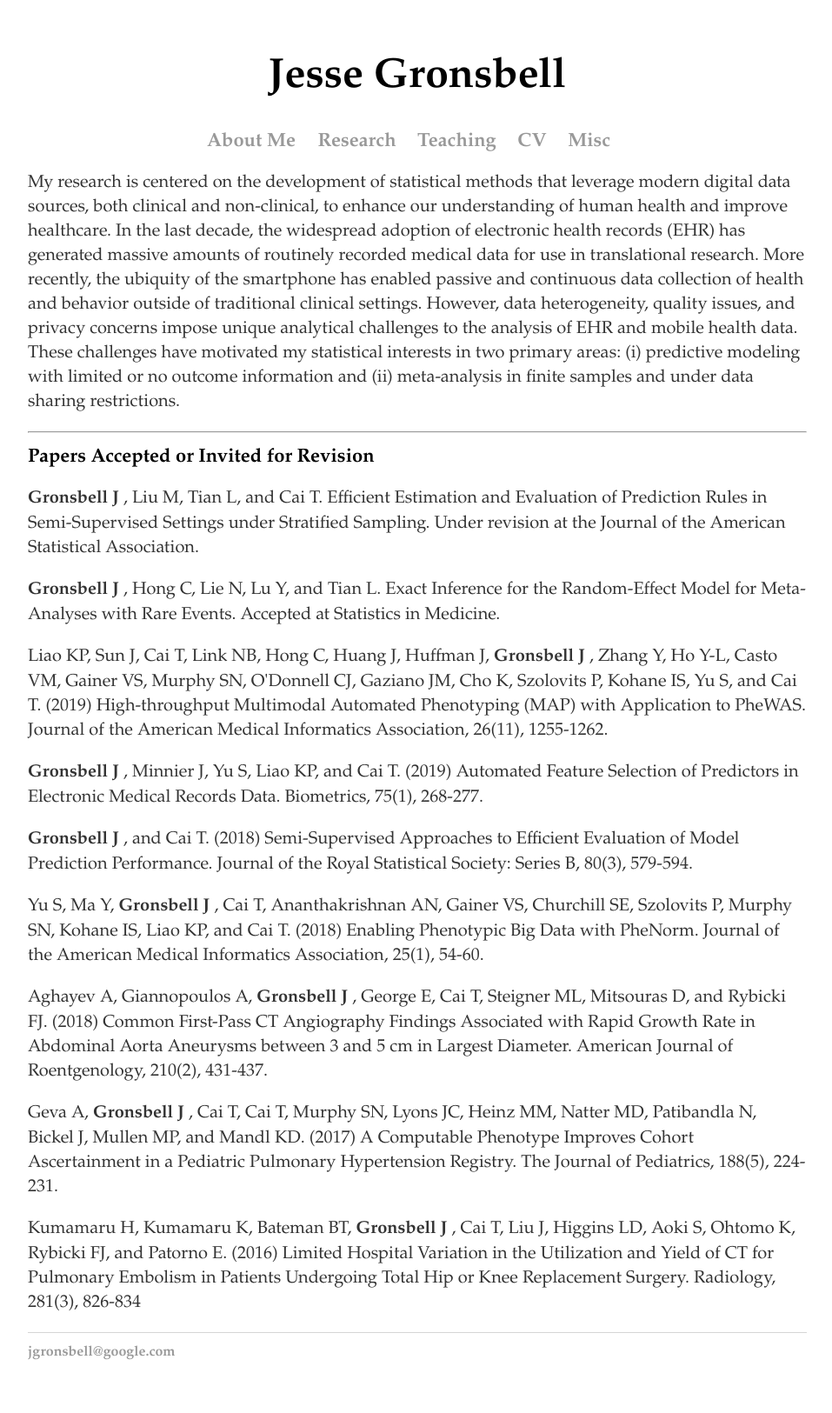
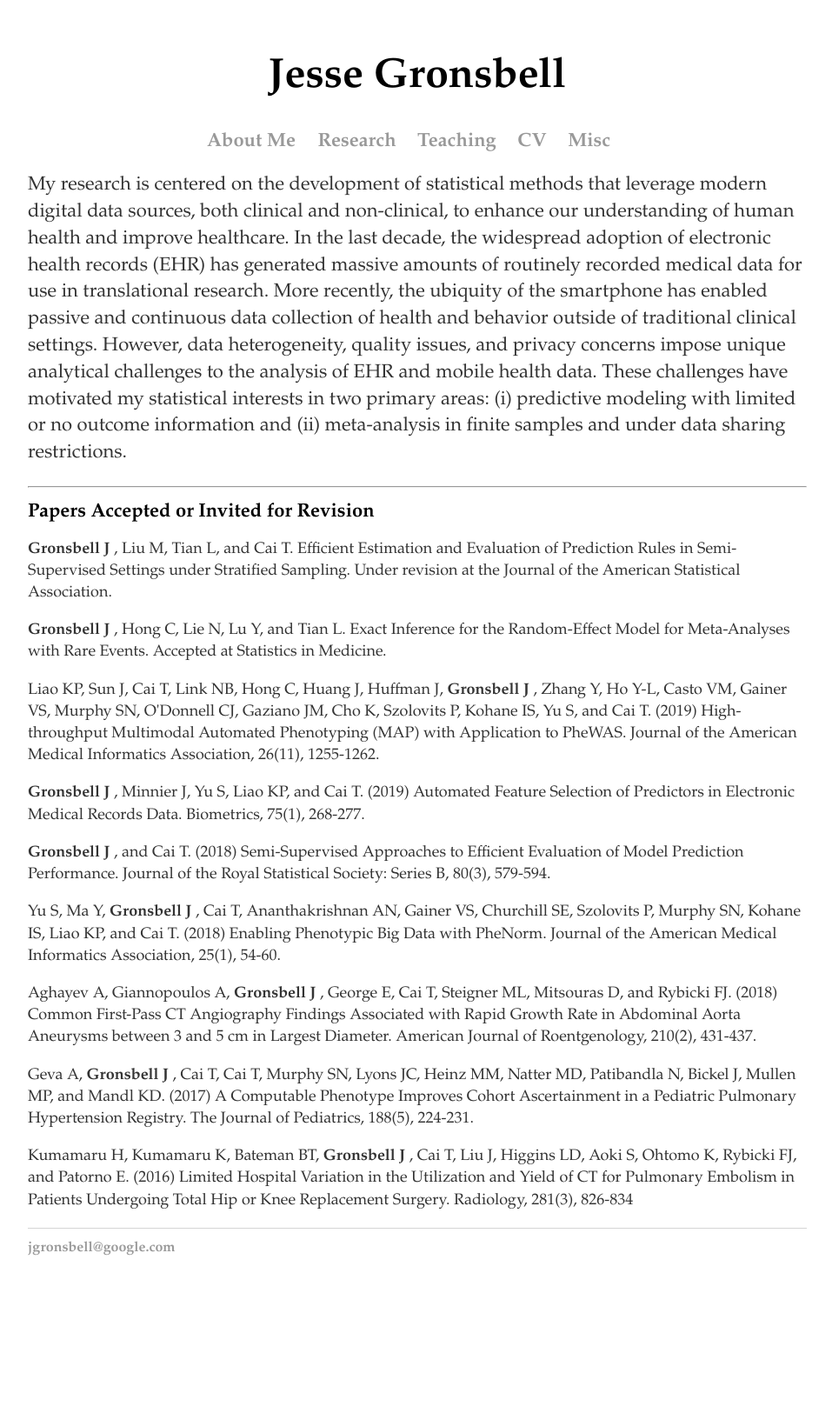
Before and after one commit to jgrons/old_website, a Jekyll site: the page built from research.html, in a window 1280 px wide. Shown: the whole page at 87% size, without its empty margins (160-1117 px from the left). Built offline with Jekyll 4.4.1, drawn with Linux system fonts in a browser that asks for light colours; after the commit the page ends 1505 px from its top, so only the background shows below that.

Commit message:
Update research.html

```diff
--- a/research.html
+++ b/research.html
@@ -2,12 +2,9 @@
 layout: default
 title: Jesse Gronsbell
 ---
-<div class="blurb">
 
-	<div class="span2">
-        </div>
 
-	<p style="font-size:20px; font-family: palatino"> My research is centered on the development of statistical methods that leverage modern digital data sources,
+	<p style="font-size:22px; font-family: palatino"> My research is centered on the development of statistical methods that leverage modern digital data sources,
      both clinical and non-clinical, to enhance our understanding of human health and improve healthcare. In the last
      decade, the widespread adoption of electronic health records (EHR) has generated massive amounts of routinely
      recorded medical data for use in translational research. More recently, the ubiquity of the smartphone has enabled
@@ -22,39 +19,39 @@
 
 <h1 style="font-size:22px; font-family: palatino">Papers Accepted or Invited for Revision</h1>
 
-<p style="font-size:20px; font-family: palatino">
+<p style="font-size:18px; font-family: palatino">
  <b> Gronsbell J </b>, Liu M, Tian L, and Cai T. Efficient Estimation and Evaluation of Prediction Rules in Semi-Supervised Settings under Stratified Sampling. Under revision at the Journal of the American Statistical Association.
 </p>
 
-<p style="font-size:20px; font-family: palatino">
+<p style="font-size:18px; font-family: palatino">
 <b> Gronsbell J </b>, Hong C, Lie N, Lu Y, and Tian L. Exact Inference for the Random-Effect Model for Meta-Analyses with Rare Events. Accepted at Statistics in Medicine.
 </p>
 
-<p style="font-size:20px; font-family: palatino">
+<p style="font-size:18px; font-family: palatino">
 Liao KP, Sun J, Cai T, Link NB, Hong C, Huang J, Huffman J, <b> Gronsbell J </b>, Zhang Y, Ho Y-L, Casto VM, Gainer VS, Murphy SN, O'Donnell CJ, Gaziano JM, Cho K, Szolovits P, Kohane IS, Yu S, and Cai T. (2019) High-throughput  Multimodal  Automated  Phenotyping  (MAP) with  Application  to  PheWAS. Journal of the American Medical Informatics Association, 26(11), 1255-1262.
 </p>
 
-<p style="font-size:20px; font-family: palatino">
+<p style="font-size:18px; font-family: palatino">
 <b> Gronsbell J </b>, Minnier J, Yu S, Liao KP, and Cai T.  (2019) Automated Feature Selection of Predictors in Electronic Medical Records Data. Biometrics, 75(1), 268-277.
 </p>
 
-<p style="font-size:20px; font-family: palatino">
+<p style="font-size:18px; font-family: palatino">
 <b> Gronsbell J </b>, and Cai T. (2018) Semi-Supervised Approaches to Efficient Evaluation of Model Prediction Performance. Journal of the Royal Statistical Society: Series B, 80(3), 579-594.
 </p>
 
-<p style="font-size:20px; font-family: palatino">
+<p style="font-size:18px; font-family: palatino">
 Yu S, Ma Y, <b> Gronsbell J </b>, Cai T, Ananthakrishnan AN, Gainer VS, Churchill SE, Szolovits P, Murphy SN, Kohane IS, Liao KP, and Cai T. (2018) Enabling Phenotypic Big Data with PheNorm. Journal of the American Medical Informatics Association, 25(1), 54-60.
 </p>
 
-<p style="font-size:20px; font-family: palatino">
+<p style="font-size:18px; font-family: palatino">
 Aghayev A, Giannopoulos A, <b> Gronsbell J </b>, George E, Cai T, Steigner ML, Mitsouras D, and Rybicki FJ. (2018) Common First-Pass CT Angiography Findings Associated with Rapid Growth Rate in Abdominal Aorta Aneurysms between 3 and 5 cm in Largest Diameter. American Journal of Roentgenology, 210(2), 431-437.
 </p>
 
-<p style="font-size:20px; font-family: palatino">
+<p style="font-size:18px; font-family: palatino">
 Geva A, <b> Gronsbell J </b>,  Cai T,  Cai T,  Murphy SN, Lyons JC, Heinz MM, Natter MD, Patibandla N, Bickel J, Mullen MP, and Mandl KD. (2017) A Computable Phenotype Improves Cohort Ascertainment in a Pediatric Pulmonary Hypertension Registry. The Journal of Pediatrics, 188(5), 224-231.
 </p>
 
-<p style="font-size:20px; font-family: palatino">
+<p style="font-size:18px; font-family: palatino">
 Kumamaru H, Kumamaru K, Bateman BT, <b> Gronsbell J </b>, Cai T, Liu J, Higgins LD, Aoki S, Ohtomo K, Rybicki FJ, and Patorno E. (2016) Limited Hospital Variation in the Utilization and Yield of CT for Pulmonary Embolism in Patients Undergoing Total Hip or Knee Replacement Surgery. Radiology, 281(3), 826-834
 	</p>
 </div><!-- /.blurb -->
```
